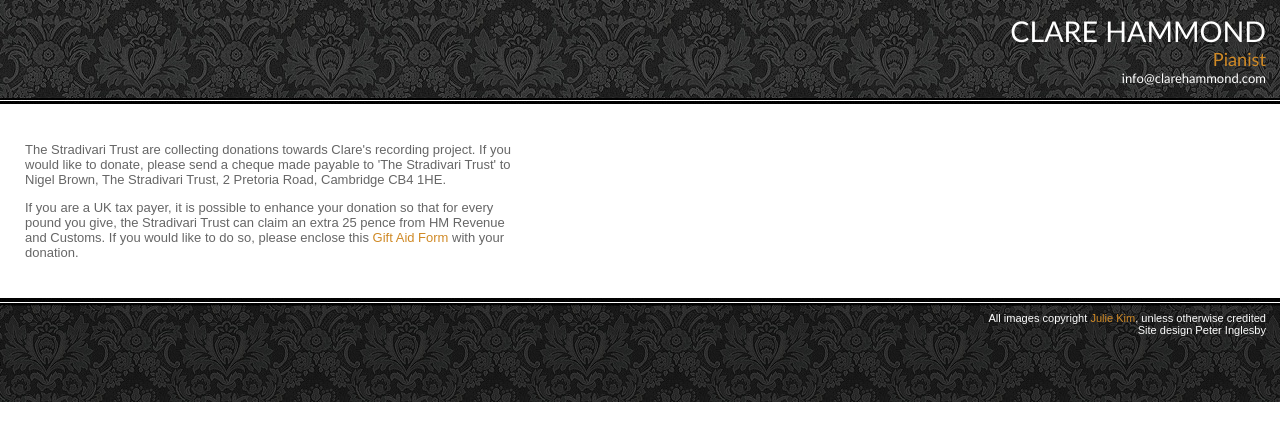
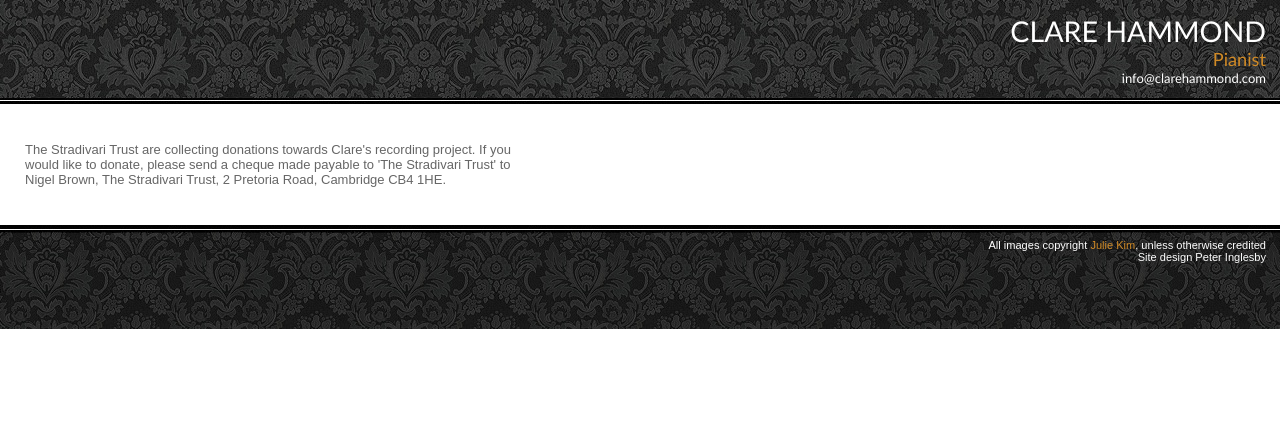
Before and after one commit to hammonc/clarehammond.com, a Jekyll site: the page built from donations.html, in a window 1280 px wide. Shown: the top 441 px of the page. Built offline with Jekyll 4.4.1, drawn with Linux system fonts in a browser that asks for light colours.

Commit message:
etude_Cd update

```diff
--- a/donations.html
+++ b/donations.html
@@ -5,8 +5,6 @@
 <div id="wigmore">
   <p>The Stradivari Trust are collecting donations towards Clare's recording project. If you would like to donate, please send a cheque made payable to 'The Stradivari Trust' to Nigel Brown, The Stradivari Trust, 2 Pretoria Road, Cambridge CB4 1HE.</p>
 
-<p>If you are a UK tax payer, it is possible to enhance your donation so that for every pound you give, the Stradivari Trust can claim an extra 25 pence from HM Revenue and Customs. If you would like to do so, please enclose this <a href="resources/gift_aid_form.doc" target="_blank">Gift Aid Form</a> with your donation.</p>
-
 
 
 </div>
```
